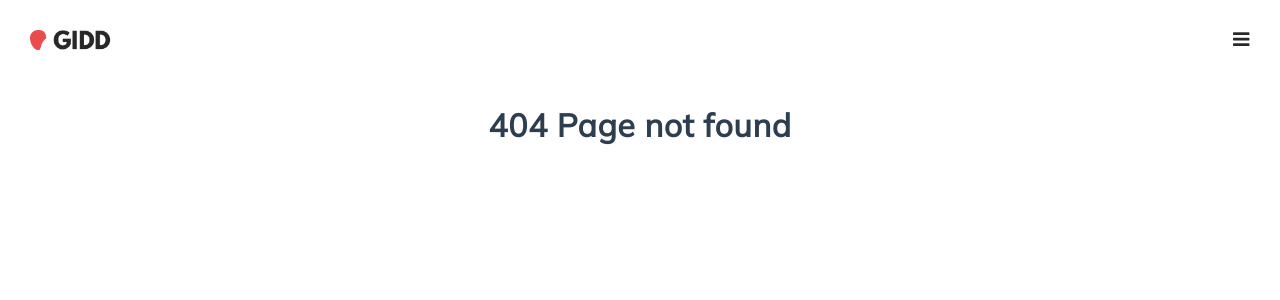
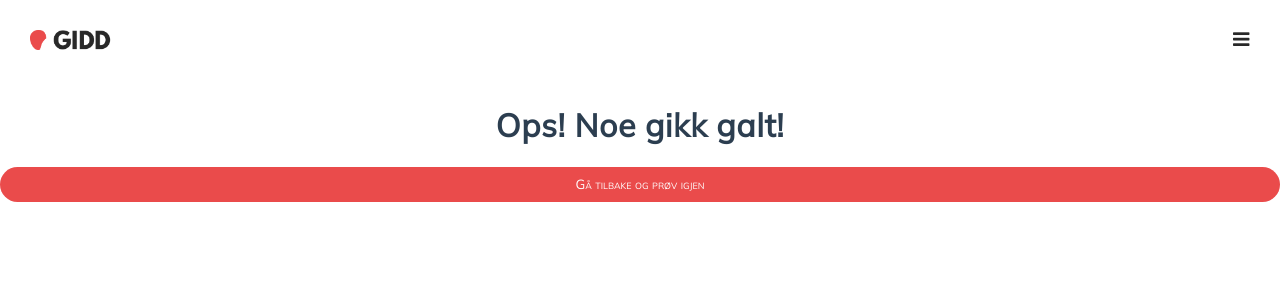
Before and after one commit to Idaht/GIDD, a Vue app in the folder frontend/: page /error in a window 1280 px wide. Before the commit this address had no page. Shown: the top 300 px of the page. Built offline with nearby package versions, Linux system fonts and the light colour scheme; the HTML template or start-up script is replaced by a standard one.

Commit message:
Feat (error page): Made error page and fixed routing

```diff
--- a/frontend/src/router/index.ts
+++ b/frontend/src/router/index.ts
@@ -54,6 +54,11 @@ const routes: Array<RouteRecordRaw> = [
     component: () => import("../views/ForgottenPassword.vue"),
   },
   {
+    path: "/error",
+    name: "Error",
+    component: () => import("../views/ErrorPage.vue"),
+  },
+  {
     path: "/profile/:id",
     name: "Profile",
     meta: {
--- /dev/null
+++ b/frontend/src/views/ErrorPage.vue
@@ -0,0 +1,22 @@
+<template>
+  <h1>Ops! Noe gikk galt!</h1>
+  <button @click="backToFeed">Gå tilbake og prøv igjen</button>
+</template>
+
+<script lang="ts">
+import { useRouter } from "vue-router";
+import { defineComponent, ref } from "vue";
+
+export default defineComponent({
+  setup() {
+    const router = useRouter();
+
+    const backToFeed = (): void => {
+      router.push("/activity-feed");
+    };
+    return {
+      backToFeed,
+    };
+  },
+});
+</script>
```
